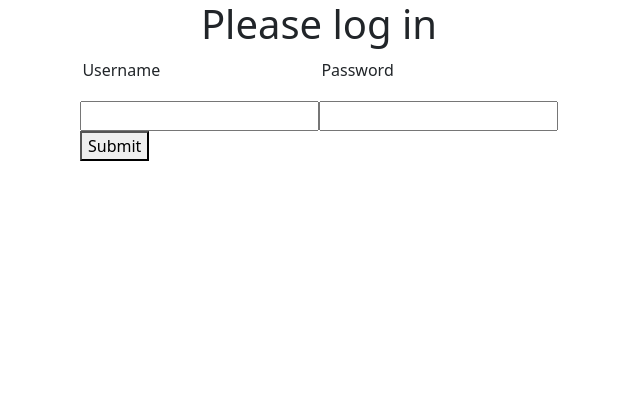
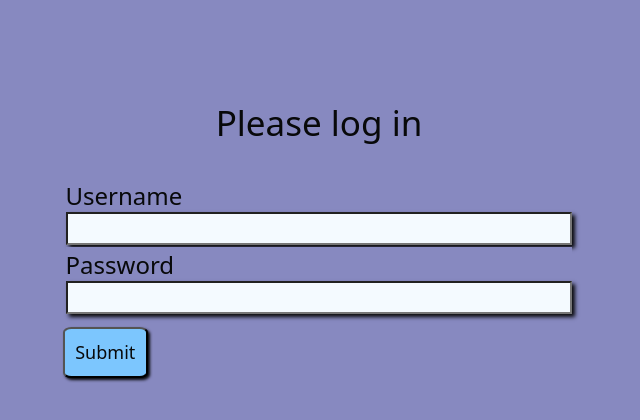
Before and after one commit to depron0/todo-app, a React (Create React App) app: page / in a window 1280 px wide. Shown: the top 420 px of the page, without its empty margins (321-961 px from the left). Built offline with nearby package versions, Linux system fonts and the light colour scheme.

Commit message:
updated styles for all pages

```diff
--- a/src/App.css
+++ b/src/App.css
@@ -1,3 +1,14 @@
+* {
+  background: #8789C0;
+  color: #08090A;
+  font-size: 62.5%;
+}
+
 .wrapper {
-  padding: 12% 4%;
+  padding: 4%;
 }
+
+.wrapper h1 {
+  text-align: center;
+  font-size: 3.5rem;
+}
--- a/src/App.js
+++ b/src/App.js
@@ -18,7 +18,7 @@ function App() {
 
   return (
     <div className='wrapper'>
-      <h1>App</h1>
+      <h1>Welcome to your App</h1>
       <BrowserRouter>
         <Routes>
           <Route path='/' element={<Dashboard />} />
--- a/src/components/dashboard/dashboard.css
+++ b/src/components/dashboard/dashboard.css
@@ -1,14 +1,22 @@
-.reroute-button{
+.reroute-button {
     padding: 1%;
     margin-top: 2%;
     border-radius: 10%;
+    background: #7CC6FE;
+    font-size: 1.8rem;
+    box-shadow: 2px 2px 3px #08090A;
 }
 
-.dash-wrapper{
+.dash-wrapper {
     padding: 2% 0;
     text-align: center;
 }
 
-p{
+.dash-wrapper h2 {
+    font-size: 2.4rem;
+}
+
+.dash-wrapper p {
     padding: 1%;
+    font-size: 1.8rem;
 }
--- a/src/components/dashboard/dashboard.js
+++ b/src/components/dashboard/dashboard.js
@@ -10,13 +10,11 @@ export default function Dashboard() {
             </Link>
             <div className='dash-wrapper'>
                 <h2>Dashboard</h2>
-                <p>Lorem ipsum dolor sit amet, consectetur adipiscing elit. Proin venenatis, neque eu fringilla efficitur, sem urna gravida nisi, in vestibulum est felis non justo. Suspendisse ut velit metus. Praesent elementum scelerisque aliquet. Vestibulum in ante pellentesque lacus consectetur mattis vel quis ex. Sed dignissim, mi et malesuada auctor, magna arcu fringilla ipsum, sit amet tincidunt ante odio id felis. Phasellus at mauris non augue aliquet cursus. Vestibulum rutrum non dolor pellentesque consectetur. Suspendisse et iaculis dolor. Mauris quis urna et eros eleifend euismod at eget turpis. Maecenas elementum nibh pretium dignissim egestas.
+                <p>Lorem ipsum dolor sit amet, consectetur adipiscing elit. Proin venenatis, neque eu fringilla efficitur, sem urna gravida nisi, in vestibulum est felis non justo. Suspendisse ut velit metus. Praesent elementum scelerisque aliquet. Vestibulum in ante pellentesque lacus consectetur mattis vel quis ex. Sed dignissim, mi et malesuada auctor, magna arcu fringilla ipsum, sit amet tincidunt ante odio id felis.
                 </p>
                 <p>Donec eu neque vel libero varius faucibus. In tincidunt massa sit amet tortor aliquam, ut lobortis nunc aliquet. Phasellus sodales sed enim nec fermentum. Nam feugiat elementum ipsum a tempor. Pellentesque lacinia sodales orci, vitae pretium eros porttitor nec. Donec tellus metus, mollis et metus vitae, aliquam posuere leo. In a nisl id arcu venenatis dictum at ac neque. Sed non gravida erat, ut ultrices justo. Praesent at felis eget felis cursus sagittis nec et libero.
                 </p>
-                <p>Proin eu ipsum vestibulum, laoreet est et, ullamcorper purus. Nunc id molestie turpis, a bibendum ipsum. Donec ut sapien ac risus venenatis ultrices eu eu lacus. Pellentesque gravida elit quis auctor sagittis. Cras tempus mi lectus, quis pellentesque dolor varius nec. Ut luctus sed nunc ut sodales. Nunc tincidunt felis volutpat nisi rhoncus, in maximus purus venenatis. Phasellus id aliquam orci. Donec diam nibh, auctor a mauris vel, vehicula mattis tortor. Nulla fermentum, dui ut dictum placerat, enim purus dictum arcu, vel congue magna purus eget augue. Proin sit amet mi rhoncus, consectetur neque sed, luctus risus. In quis bibendum turpis.
 
-                </p>
             </div>
         </div>
     )
--- a/src/components/login/login.css
+++ b/src/components/login/login.css
@@ -2,4 +2,64 @@
     display: flex;
     flex-direction: column;
     align-items: center;
+    padding: 8% 0;
 }
+
+.login-wrapper h1 {
+    font-size: 3.5rem;
+}
+
+form {
+    margin-top: 2%;
+    font-size: 1.8rem;
+    min-width: 40vw;
+}
+
+form label {
+    display: flex;
+    flex-direction: column;
+    margin: 0.5%;
+    font-size: 1.8rem;
+}
+
+form label p {
+    font-size: 2.4rem;
+    margin-bottom: -0.4%;
+}
+
+input {
+    background: #F4FAFF;
+    box-shadow: 3px 3px 4px #08090A;
+}
+
+.submit-button {
+    background: #7CC6FE;
+    padding: 2%;
+    font-size: 1.8rem;
+    box-shadow: 2px 2px 3px #08090A;
+    border-radius: 10%;
+    margin-top: 10px;
+}
+
+button:hover {
+    background: #F4FAFF;
+}
+
+
+@media only screen and (max-width: 400px) {
+    .login-wrapper h1 {
+        font-size: 2rem;
+    }
+
+    form label {
+        font-size: 1.4rem;
+    }
+
+    form label p {
+        font-size: 1.8rem;
+    }
+
+    .submit-button {
+        font-size: 1.4rem;
+    }
+}
--- a/src/components/login/login.js
+++ b/src/components/login/login.js
@@ -39,7 +39,7 @@ export default function Login({ setToken }) {
                     <input type='password' onChange={e => setPassword(e.target.value)}/>
                 </label>
                 <div>
-                    <button type='submit'>Submit</button>
+                    <button type='submit' className='submit-button'>Submit</button>
                 </div>
             </form>
         </div>
--- a/src/components/todolist/todolist.css
+++ b/src/components/todolist/todolist.css
@@ -1,10 +1,58 @@
-.app {
+.todo-container {
   padding: 2% 0;
+  margin: auto;
+}
+
+.todo-container h2 {
+  font-size: 2.4rem;
+}
+
+.input {
+  font-size: 1.8rem;
+  margin: 1% auto;
+  background: #E4E5F1;
 }
 
 .todo {
   align-items: center;
   display: flex;
-    font-size: 18px;
+  justify-content: space-between;
+  font-size: 2.4rem;
+  text-transform: uppercase;
+}
+
+.card {
+  background: #8789C0;
+  border: none;
+}
+
+.card-body {
+  box-shadow:3px 3px 4px #08090A;
+  margin: 1%;
+}
+
+.mark-buttons {
+  width: 65px;
+  display: flex;
+  flex-direction: row;
   justify-content: space-between;
 }
+
+.mark-buttons button {
+  width: 30px;
+}
+
+.todo-button {
+  background: #7CC6FE;
+  color: #08090A;
+  padding: 1%;
+  margin-top: 10px;
+  font-size: 1.8rem;
+  box-shadow: 2px 2px 3px #08090A;
+  border-radius: 10%;
+}
+
+.todo-button:hover {
+  background: #F4FAFF;
+  color: #08090A;
+}
--- a/src/components/todolist/todolist.js
+++ b/src/components/todolist/todolist.js
@@ -10,11 +10,11 @@ import './todolist.css'
 function Todo({ todo, index, markTodo, removeTodo }){
     return (
       <section className='todo'>
-        <span style={{ textDecoration: todo.isDone ? 'line-through' : '' }}>{todo.text}</span>
+        <span style={{ textDecoration: todo.isDone ? 'line-through #F4FAFF' : '' }}>{todo.text}</span>
 
-        <section>
-          <Button variant='outline-success' onClick={() => markTodo(index)}>✓</Button>
-          <Button variant='outline-danger' onClick={() => removeTodo(index)}>✕</Button>
+        <section className='mark-buttons'>
+          <Button variant='outline-light' onClick={() => markTodo(index)}>✓</Button>
+          <Button variant='outline-light' onClick={() => removeTodo(index)}>✕</Button>
         </section>
       </section>
     )
@@ -33,11 +33,10 @@ function Todo({ todo, index, markTodo, removeTodo }){
     return(
       <Form onSubmit={handleSubmit}>
         <Form.Group>
-          <Form.Label><span>Add Todo</span></Form.Label>
-          <Form.Control type='text' className='input' value={value} onChange={x => setValue(x.target.value)} placeholder="Add new todo"/>
+          <Form.Control type='text' className='input' value={value} onChange={x => setValue(x.target.value)} placeholder="New todo"/>
         </Form.Group>
 
-        <Button variant='primary mb-3' type='submit'>
+        <Button variant='primary mb-3' type='submit' className='todo-button'>
           Add
         </Button>
       </Form>
@@ -83,8 +82,8 @@ function Todo({ todo, index, markTodo, removeTodo }){
         <Link to='/'>
           <button className='reroute-button'>Home</button>
         </Link>
-        <section className='container'>
-          <h1 className='text-center mb-4'>Todo List</h1>
+        <section className='todo-container'>
+          <h2 className='text-center mb-4'>Todo List</h2>
           <FormTodo addTodo={addTodo} />
 
           <section>
```
Lines whose indentation alone changed are shown as unchanged.
